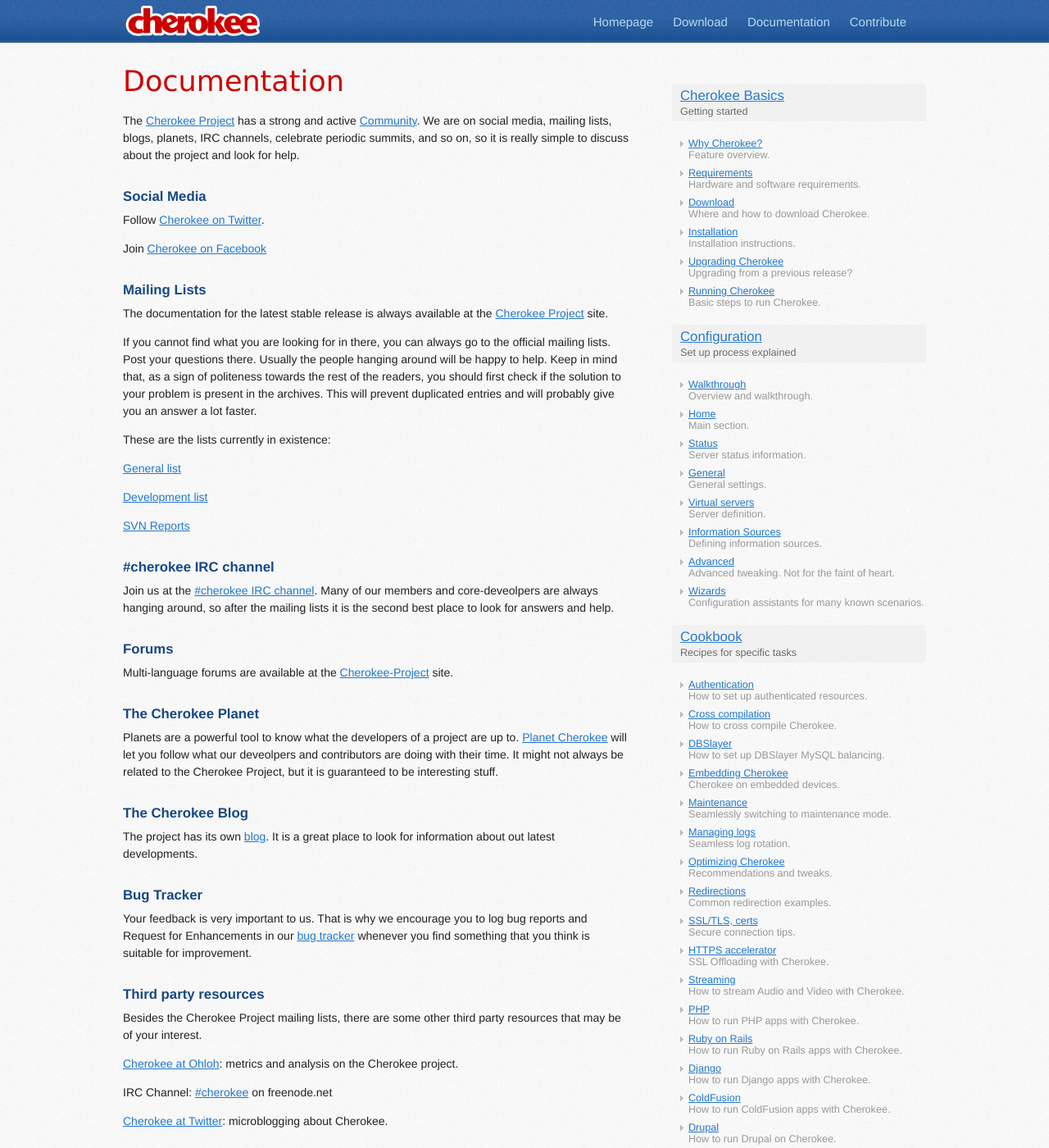
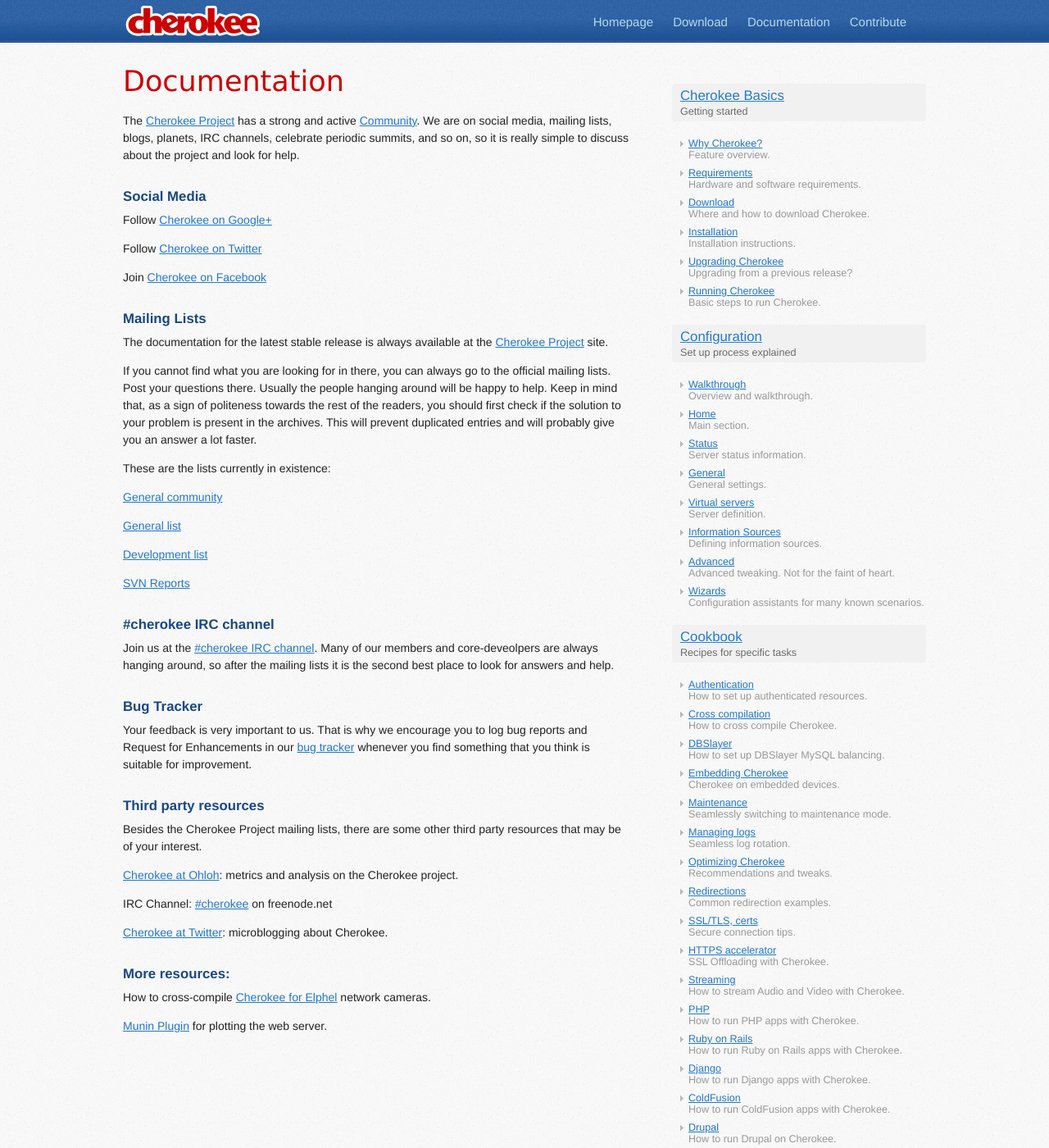
Before and after one commit to cherokee/cherokee.github.com, a Jekyll site: the page built from doc/other_community.html, in a window 1280 px wide and 1400 px high. Shown: the whole window at 82% size. Built offline with Jekyll 4.4.1, drawn with Linux system fonts in a browser that asks for light colours; nearby versions of some CDN libraries.

Commit message:
Fix #14
Removed a whole bunch of old community sites. Added G+ group.

```diff
--- a/doc/other_community.html
+++ b/doc/other_community.html
@@ -12,12 +12,13 @@
 celebrate periodic summits, and so on, so it is really simple to
 discuss about the project and look for help.</p></div>
 <h3 id="_social_media">Social Media</h3><div style="clear:left"></div>
-<div class="paragraph"><p>Follow <a href="http://twitter.com/webserver">Cherokee on Twitter</a>.</p></div>
+<div class="paragraph"><p>Follow <a href="https://plus.google.com/communities/109478817835447552345">Cherokee on Google+</a></p></div>
+<div class="paragraph"><p>Follow <a href="http://twitter.com/webserver">Cherokee on Twitter</a></p></div>
 <div class="paragraph"><p>Join <a href="http://www.facebook.com/cherokee.project">Cherokee on
 Facebook</a></p></div>
 <h3 id="mailing_lists">Mailing Lists</h3><div style="clear:left"></div>
 <div class="paragraph"><p>The documentation for the latest stable release is always available at
-the <a href="../doc.6">Cherokee Project</a> site.</p></div>
+the <a href="/doc/">Cherokee Project</a> site.</p></div>
 <div class="paragraph"><p>If you cannot find what you are looking for in there, you can always
 go to the official mailing lists. Post your questions there. Usually
 the people hanging around will be happy to help.
@@ -29,12 +30,17 @@
 <div class="ulist"><ul>
 <li>
 <p>
-<a href="http://lists.octality.com/listinfo/cherokee">General list</a>
+<a href="https://plus.google.com/communities/109478817835447552345">General community</a>
 </p>
 </li>
 <li>
 <p>
-<a href="http://lists.octality.com/listinfo/cherokee-dev">Development list</a>
+<a href="https://groups.google.com/forum/#!forum/cherokee-http">General list</a>
+</p>
+</li>
+<li>
+<p>
+<a href="https://groups.google.com/forum/#!forum/cherokee-http-dev">Development list</a>
 </p>
 </li>
 <li>
@@ -48,23 +54,10 @@
 channel</a>. Many of our members and core-deveolpers are always hanging
 around, so after the mailing lists it is the second best place to look
 for answers and help.</p></div>
-<h3 id="forums">Forums</h3><div style="clear:left"></div>
-<div class="paragraph"><p>Multi-language forums are available at the
-<a href="http://forum.cherokee-project.com/">Cherokee-Project</a> site.</p></div>
-<h3 id="_the_cherokee_planet">The Cherokee Planet</h3><div style="clear:left"></div>
-<div class="paragraph"><p>Planets are a powerful tool to know what the developers of a project
-are up to. <a href="http://planet.cherokee-project.com/">Planet Cherokee</a>
-will let you follow what our deveolpers and contributors are doing
-with their time. It might not always be related to the Cherokee
-Project, but it is guaranteed to be interesting stuff.</p></div>
-<h3 id="_the_cherokee_blog">The Cherokee Blog</h3><div style="clear:left"></div>
-<div class="paragraph"><p>The project has its own
-<a href="http://blog.cherokee-project.com/">blog</a>. It is a great place to
-look for information about out latest developments.</p></div>
 <h3 id="_bug_tracker">Bug Tracker</h3><div style="clear:left"></div>
 <div class="paragraph"><p>Your feedback is very important to us. That is why we encourage you to
 log bug reports and Request for Enhancements in our
-<a href="http://bugs.cherokee-project.com">bug tracker</a> whenever you find
+<a href="https://github.com/cherokee/webserver/issues/">bug tracker</a> whenever you find
 something that you think is suitable for improvement.</p></div>
 <h3 id="_third_party_resources">Third party resources</h3><div style="clear:left"></div>
 <div class="paragraph"><p>Besides the Cherokee Project mailing lists, there are some other third
```
